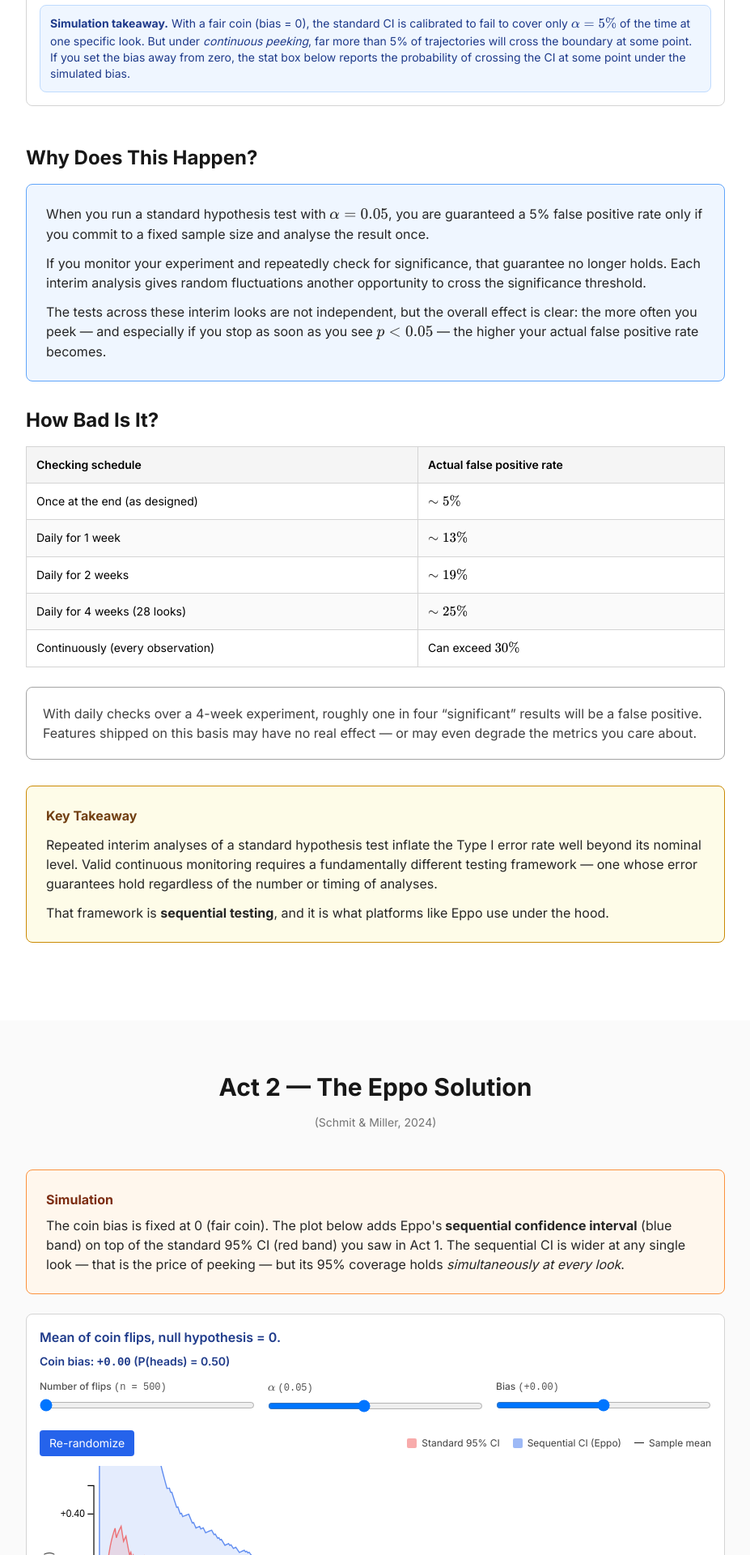
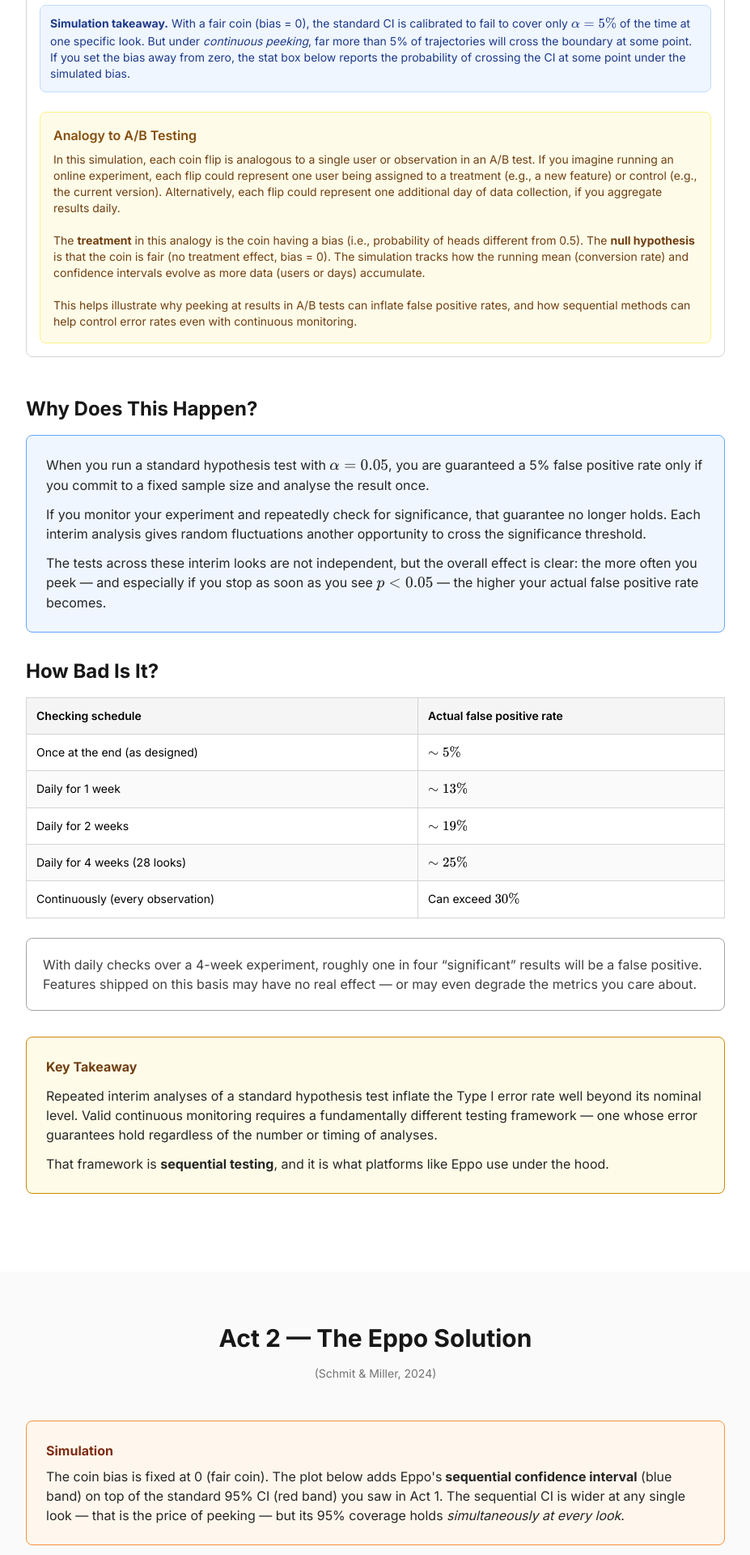
Before and after one commit to n-levy/sequential_testing, a Next.js app in the folder site/: page /short in a window 1280 px wide. Shown: the part 2380-4300 px from the top of the page at 81% size, without its empty margins (288-1215 px from the left). Built offline with nearby package versions, Linux system fonts and the light colour scheme.

Commit message:
Reduce max flips to 100K; add A/B testing analogy box to simulation UI

```diff
--- a/site/components/shared/CoinFlipMeanSim.tsx
+++ b/site/components/shared/CoinFlipMeanSim.tsx
@@ -418,7 +418,7 @@ export function CoinFlipMeanSim({
             Number of flips <span className="font-mono">(n = {n})</span>
           </label>
           <input
-            type="range" min={50} max={500000} step={50}
+            type="range" min={50} max={100000} step={50}
             value={n} onChange={e => setN(parseInt(e.target.value, 10))}
             className="w-full"
           />
@@ -526,6 +526,17 @@ export function CoinFlipMeanSim({
           {takeaway}
         </div>
       )}
+      {/* Analogy to A/B testing */}
+      <div className="bg-yellow-50 border border-yellow-200 rounded-lg p-4 mt-6">
+        <div className="text-base font-semibold text-yellow-800 mb-2">
+          Analogy to A/B Testing
+        </div>
+        <div className="text-sm text-yellow-900">
+          In this simulation, each coin flip is analogous to a single user or observation in an A/B test. If you imagine running an online experiment, each flip could represent one user being assigned to a treatment (e.g., a new feature) or control (e.g., the current version). Alternatively, each flip could represent one additional day of data collection, if you aggregate results daily.<br /><br />
+          The <b>treatment</b> in this analogy is the coin having a bias (i.e., probability of heads different from 0.5). The <b>null hypothesis</b> is that the coin is fair (no treatment effect, bias = 0). The simulation tracks how the running mean (conversion rate) and confidence intervals evolve as more data (users or days) accumulate.<br /><br />
+          This helps illustrate why peeking at results in A/B tests can inflate false positive rates, and how sequential methods can help control error rates even with continuous monitoring.
+        </div>
+      </div>
     </div>
   )
 }
```
